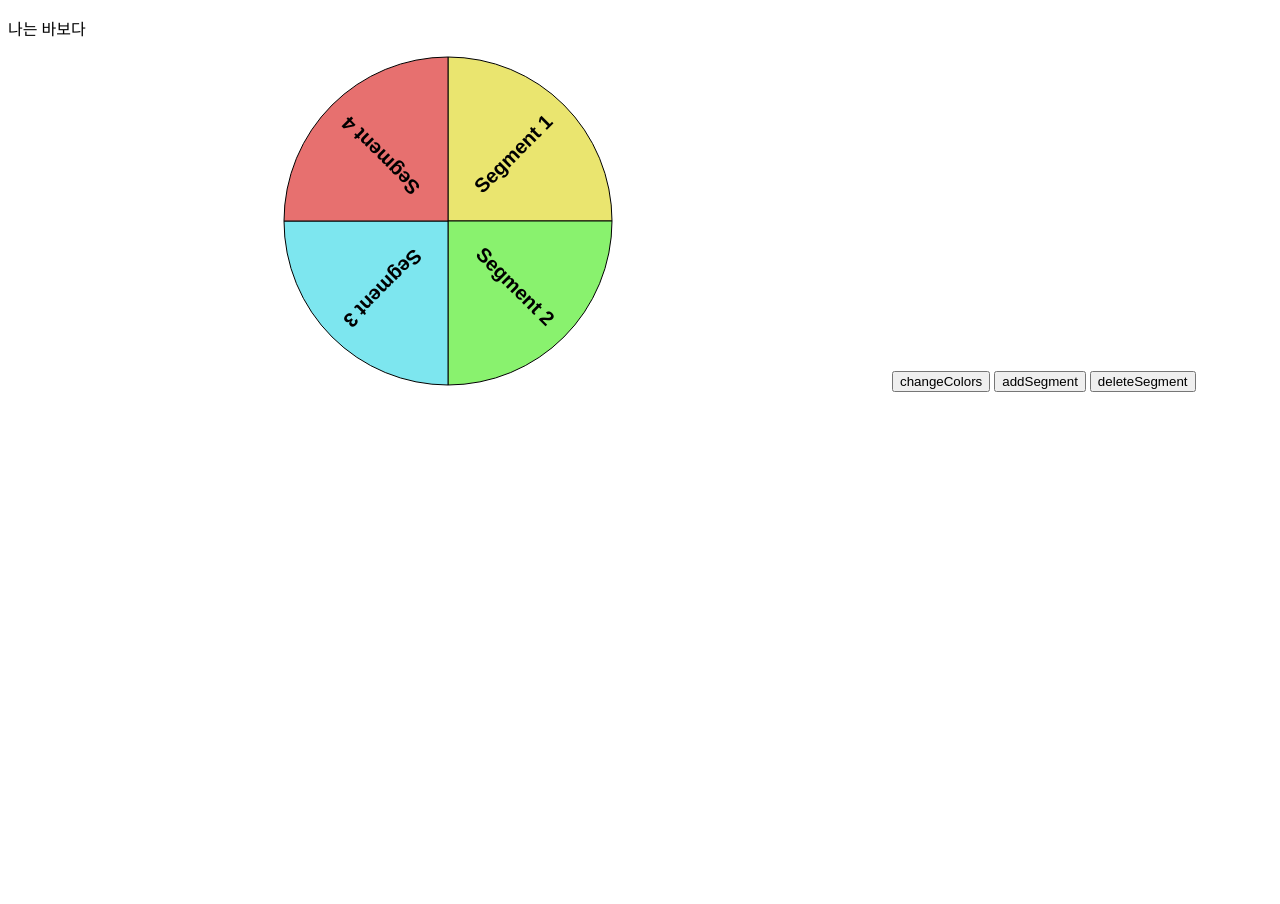
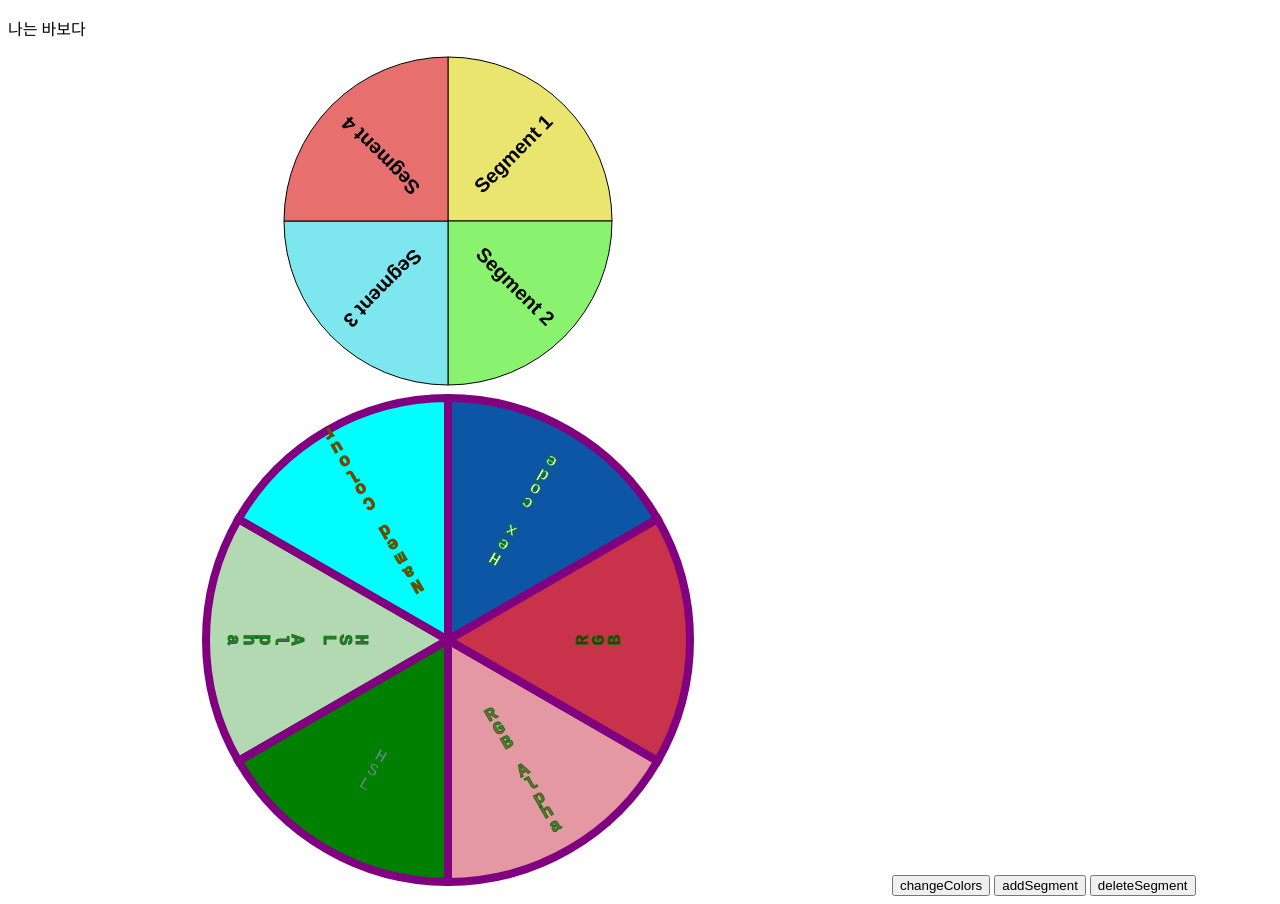
Before and after one commit to RollLife/game-studio, a plain HTML site: page 2.roulette-generate/index.html in a window 1280 px wide. Before the commit the page ends 800 px from the top, so only its background shows below. Drawn offline with Linux system fonts and the light colour scheme.

Commit message:
UPDATE: add wheel property about text design

```diff
--- /dev/null
+++ b/2.roulette-generate/index.css
@@ -0,0 +1,5 @@
+/*canvas {*/
+/*    width : 800px;*/
+/*    height: 300px;*/
+    /*height : 500px;*/
+/*}*/
--- a/2.roulette-generate/index.html
+++ b/2.roulette-generate/index.html
@@ -2,6 +2,7 @@
 <html lang="ko">
 <head>
     <meta charset="UTF-8">
+<!--    <link rel="stylesheet" href="index.css">-->
     <script src="Winwheel.min.js"></script>
     <title>My Winning Wheel</title>
 </head>
@@ -10,6 +11,8 @@
 <canvas id="roulette" width="880" height="330">
     what's going on
 </canvas>
+
+<canvas id="roulette2" width="880" height="500"></canvas>
 
 <button onClick="changeColors();">changeColors</button>
 <button onClick="addSegment();">addSegment</button>
@@ -24,11 +27,56 @@
                 {"fillStyle": "#eae56f", "text" : "Segment 1"},
                 {"fillStyle": "#89f26e", "text" : "Segment 2"},
                 {"fillStyle": "#7de6ef", "text" : "Segment 3"},
-                {"fillStyle": "#e7706f", "text" : "Segment 4"}
+                {"fillStyle": "#e7706f", "text" : "Segment 4"},
             ],
             // "lineWidth" : 3
         }
     );
+
+    // add attribute : textAlignment, textMargin, textOrientation, textFontFamily, textFontSize, textDirection
+    let theTextAttributeWheel = new Winwheel(
+        {
+            "canvasId" : "roulette2",
+            'numSegments' : 6,
+            'fillStyle' : "#7de6ef",
+            // inner, outer, center
+            "textAlignment" : "center",
+            // Do not include "px" on the end of the value
+            "textMargin" : 30,
+            // horizontal(default), vertical, curved
+            "textOrientation" : "vertical",
+            "textFontFamily" : "monospace",
+            "textFontSize": 18,
+            // normal, bold, bolder, lighter, 100-900
+            "textFontWeight": 900,
+            // normal(default), reversed
+            "textDirection" : "reversed",
+
+            //stroke & line style
+            "strokeStyle" : "purple",
+            "lineWidth" : 8,
+            "textStrokeStyle" : "green",
+
+            "segments" : [
+                {'fillStyle' : '#0D56A6',                 'text' : 'Hex code'},
+                {'fillStyle' : 'rgb(200, 50, 75)',        'text' : 'RGB'},
+                {'fillStyle' : 'rgba(200, 50, 75, 0.5)',  'text' : 'RGB Alpha'},
+                {'fillStyle' : 'hsl(120,100%,25%)',       'text' : 'HSL'},
+                {'fillStyle' : 'hsla(120,100%,25%, 0.3)', 'text' : 'HSL Alpha'},
+                {'fillStyle' : 'aqua',                    'text' : 'Named Colour'}
+            ]
+        }
+    )
+
+    // Remember that the property for text is textFillStyle.
+    theTextAttributeWheel.segments[1].textFillStyle = '#FFFFFF';
+    theTextAttributeWheel.segments[2].textFillStyle = 'rgb(100, 20, 10)';
+    theTextAttributeWheel.segments[3].textFillStyle = 'rgba(100, 10, 10, 0.5)';
+    theTextAttributeWheel.segments[4].textFillStyle = 'hsl(200,15%,50%)';
+    theTextAttributeWheel.segments[5].textFillStyle = 'hsla(200,10%,25%, 0.8)';
+    theTextAttributeWheel.segments[6].textFillStyle = 'red';
+
+    theTextAttributeWheel.draw();
 
     function changeColors(){
         let temp = theWheel.segments[1].fillStyle;
```
